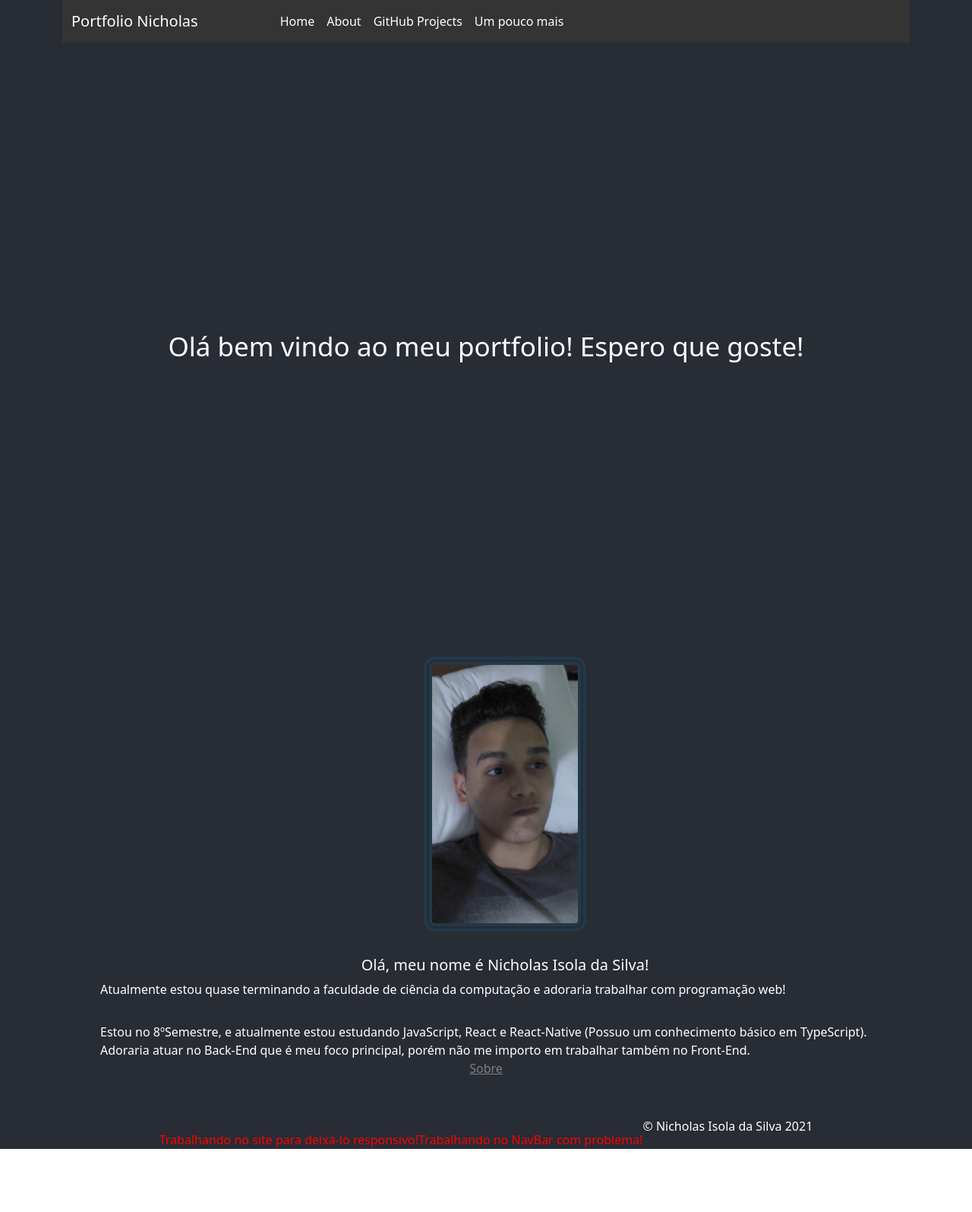
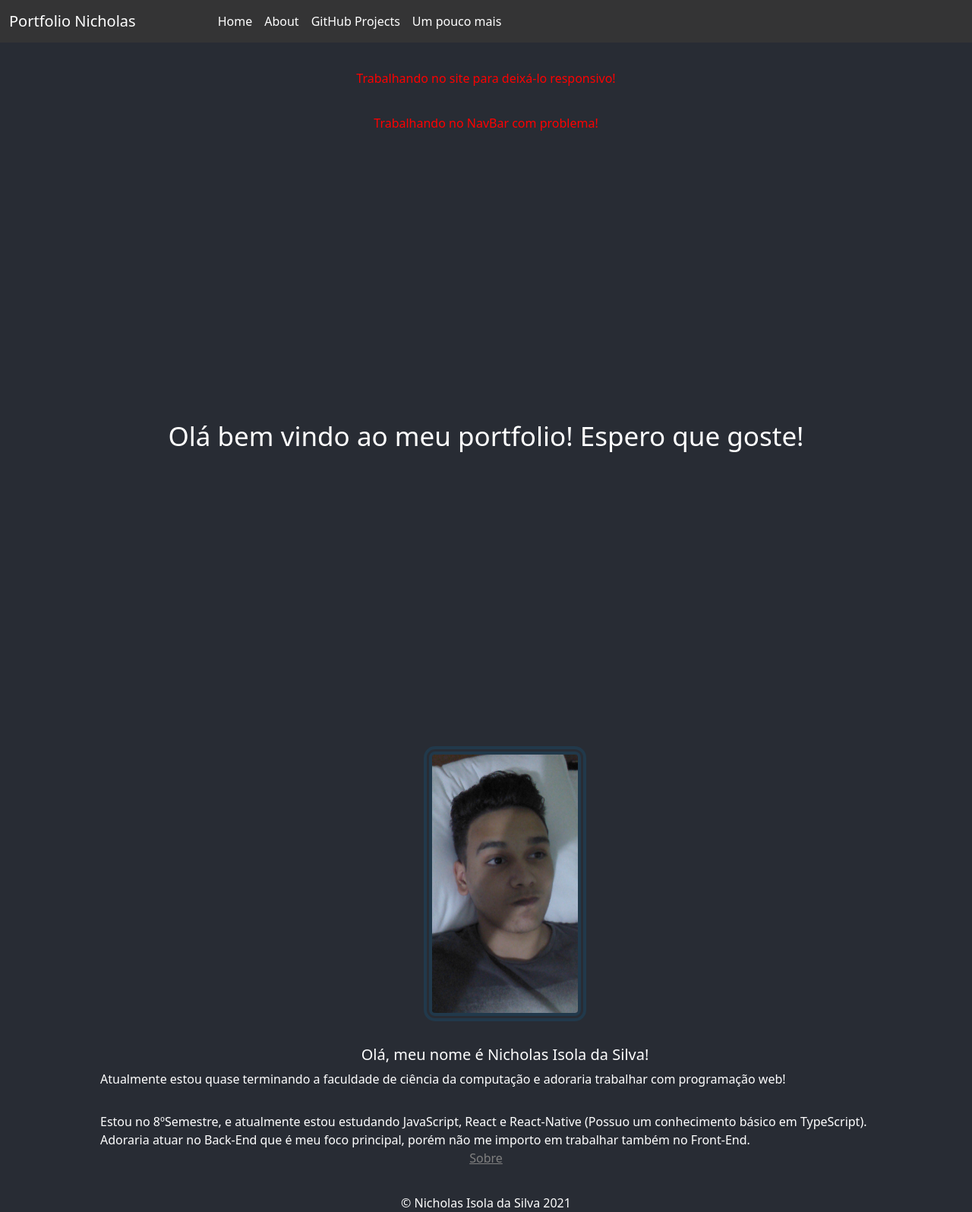
Before and after one commit to Thoks10a/portfolio-nicholas, a React (Create React App) app: page / in a window 1280 px wide. Shown: the whole page at 76% size. Before the commit the page ends 1512 px from the top, so only its background shows below. Built offline with nearby package versions, Linux system fonts and the light colour scheme.

Commit message:
Test-Rout-10

```diff
--- a/src/App.js
+++ b/src/App.js
@@ -13,22 +13,7 @@ import StyleNavBar from './components/Style-NavBar/Style-NavBar';
 function App() {
     return (
         <div className="App">
-            {/* <StyleNavBar /> */}
-
-            <div className="routes">
-                <Routes></Routes>
-            </div>
-            <p
-                style={{
-                    display: 'flex',
-                    'align-items': 'center',
-                    'justify-content': 'center',
-                    'background-color': '#282c34',
-                    'margin-bottom': '0px',
-                    'margin-top': '0px',
-                    'padding-top': '35px',
-                }}
-            >
+            <StyleNavBar />
             <p
                 style={{
                     display: 'flex',
@@ -57,6 +42,21 @@ function App() {
             >
                 Trabalhando no NavBar com problema!
             </p>
+
+            <div className="routes">
+                <Routes></Routes>
+            </div>
+            <p
+                style={{
+                    display: 'flex',
+                    'align-items': 'center',
+                    'justify-content': 'center',
+                    'background-color': '#282c34',
+                    'margin-bottom': '0px',
+                    'margin-top': '0px',
+                    'padding-top': '35px',
+                }}
+            >
                 © Nicholas Isola da Silva 2021
             </p>
         </div>
--- a/src/components/home/home.js
+++ b/src/components/home/home.js
@@ -20,12 +20,6 @@ import {
 
 import perfil from '../image/perfil.jpg';
 
-import { useState } from 'react';
-
-const PortStyle = {
-    'margin-right': '100px',
-};
-
 const h1Style = {
     'margin-top': '2rem',
 };
@@ -36,40 +30,8 @@ const pStyle = {
 };
 
 function Home() {
-    const [isOpen, setIsOpen] = useState(false);
-
-    const toggle = () => setIsOpen(!isOpen);
-
     return (
         <div className="container">
-            <div>
-                <Navbar expand="md" className="navbar" light>
-                    <NavbarBrand href="/" style={PortStyle}>
-                        Portfolio Nicholas
-                    </NavbarBrand>
-                    <NavbarToggler onClick={toggle} />
-                    <Collapse isOpen={isOpen} navbar>
-                        <Nav className="me-auto" navbar>
-                            <NavItem>
-                                <NavLink href="/">Home</NavLink>
-                            </NavItem>
-                            <NavItem>
-                                <NavLink href="/about">About</NavLink>
-                            </NavItem>
-                            <NavItem>
-                                <NavLink href="/githubprojects">
-                                    GitHub Projects
-                                </NavLink>
-                            </NavItem>
-                            <NavItem>
-                                <NavLink href="/UmPoucoMais">
-                                    Um pouco mais
-                                </NavLink>
-                            </NavItem>
-                        </Nav>
-                    </Collapse>
-                </Navbar>
-            </div>
             <h1 className="title">
                 Olá bem vindo ao meu portfolio! Espero que goste!
             </h1>
```
Lines whose indentation alone changed are shown as unchanged.
